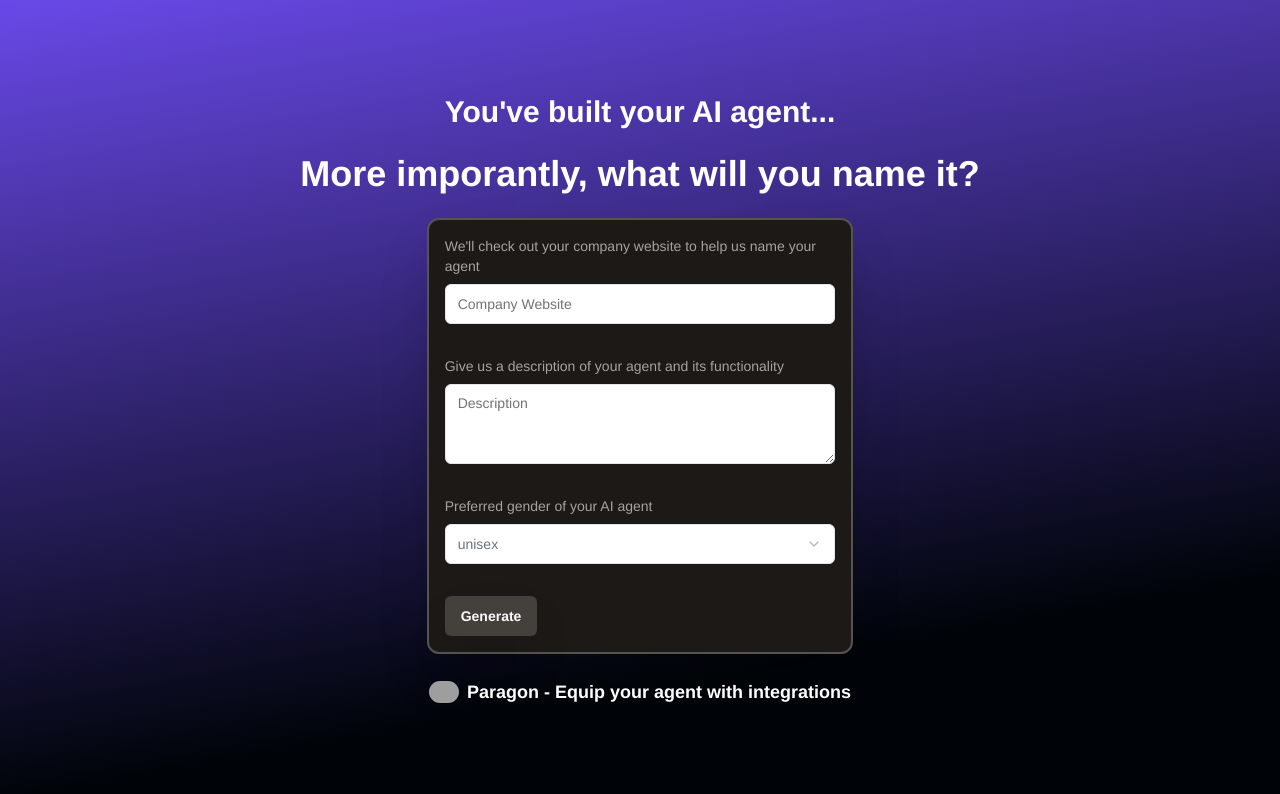
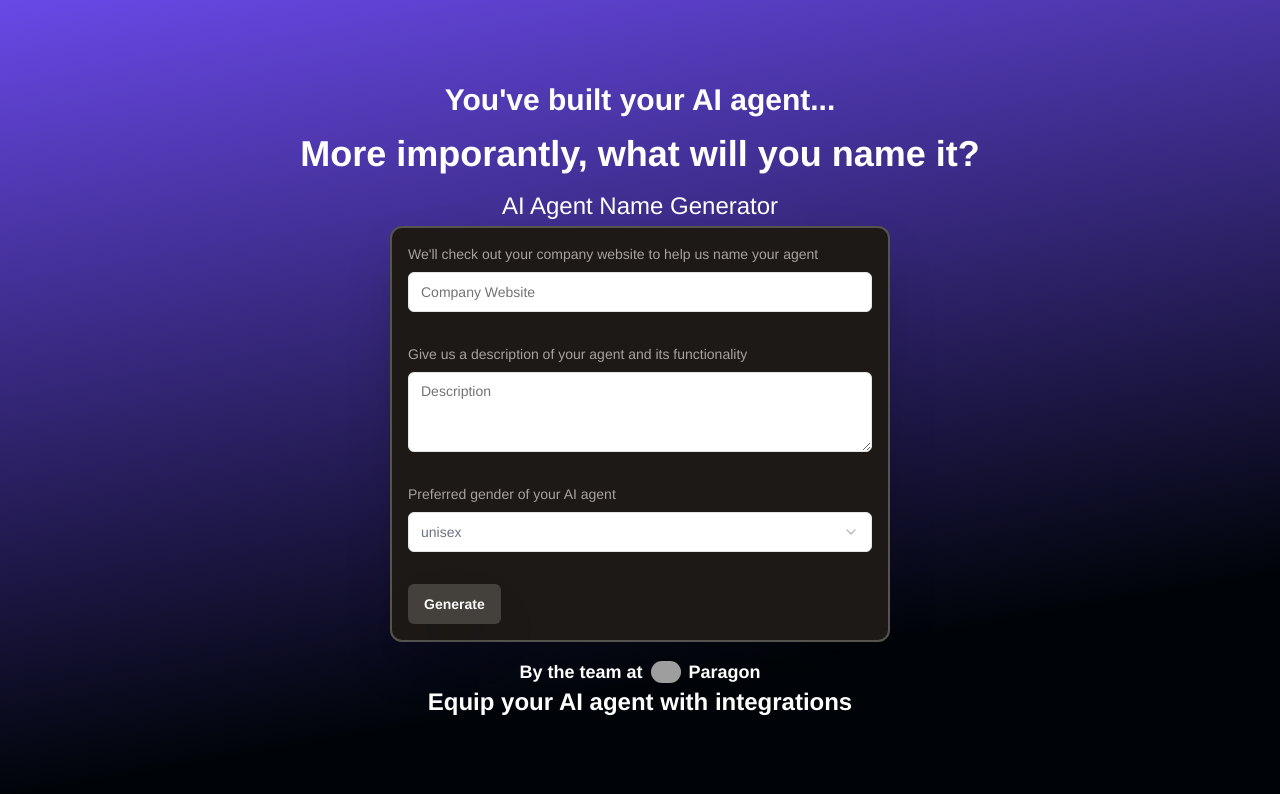
Before and after one commit to jackmuva/agent-namer, a Next.js app: page / in a window 1280 px wide. Shown: the top 794 px of the page. Built offline with nearby package versions, Linux system fonts and the light colour scheme; grey boxes are pictures that could not be loaded.

Commit message:
have all of the small aesthetic changes

```diff
--- a/src/app/page.tsx
+++ b/src/app/page.tsx
@@ -3,19 +3,25 @@ import Image from "next/image";
 
 export default function Home() {
   return (
-    <div className="flex flex-col space-y-6 h-svh justify-center items-center font-['Helvetica'] text-white">
-      <div className="text-3xl font-semibold">
+    <div className="flex flex-col space-y-4 h-svh justify-center items-center font-['Helvetica'] text-white">
+      <div className="text-2xl md:text-3xl font-semibold">
         You&apos;ve built your AI agent...
       </div>
-      <div className=" font-bold text-4xl ">
+      <div className=" font-bold text-2xl md:text-4xl ">
         More imporantly, what will you name it?
       </div>
+      <div className="flex flex-col space-y-1 md:w-[500px] items-center">
+        <div className="text-2xl ">
+          AI Agent Name Generator
+        </div>
         <AgentForm></AgentForm>
+      </div>
       <a
         href="https://www.useparagon.com/"
         target="_blank"
-        className="flex items-center justify-center font-nunito text-lg font-bold gap-2"
       >
+        <div className="flex items-center justify-center font-nunito text-lg font-bold gap-2">
+          <span>By the team at </span>
           <Image
             className="rounded-xl"
             src="/paragon-logo.png"
@@ -24,7 +30,11 @@ export default function Home() {
             height={30}
             priority
           />
-        <span>Paragon - Equip your agent with integrations</span>
+          <span>Paragon</span>
+        </div>
+        <div className="text-2xl font-bold">
+          Equip your AI agent with integrations
+        </div>
       </a>
     </div>
   );
--- a/src/components/ui/agent-form.tsx
+++ b/src/components/ui/agent-form.tsx
@@ -51,7 +51,7 @@ export default function AgentForm() {
     setFormState({ names: "", loading: false });
   }
   return (
-    <div className="w-1/3 bg-stone-900 p-4 rounded-xl shadow-2xl border-2 border-stone-600">
+    <div className="w-full bg-stone-900 p-4 rounded-xl shadow-2xl border-2 border-stone-600">
       {formState.names === "" && <Form {...form}>
         <form onSubmit={form.handleSubmit(onSubmit)} className="space-y-8">
           <FormField
```
Lines whose indentation alone changed are shown as unchanged.
